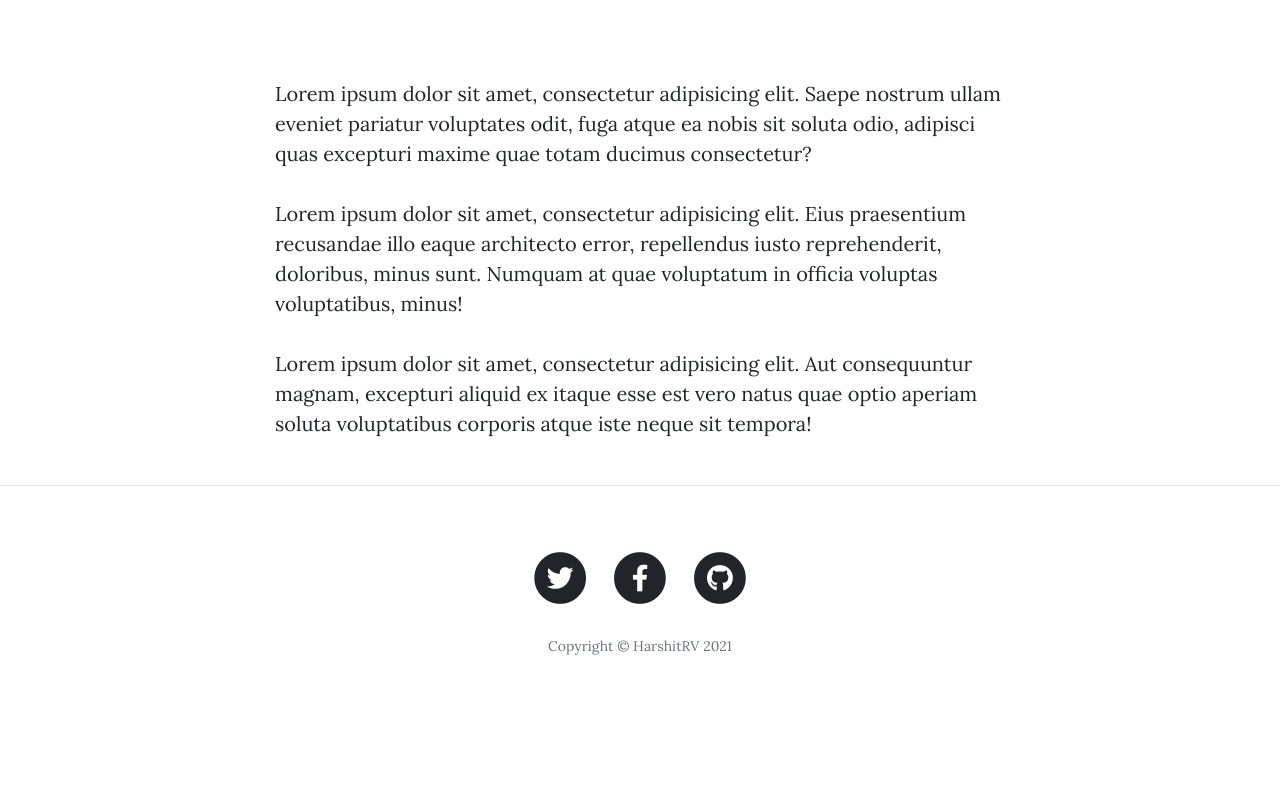
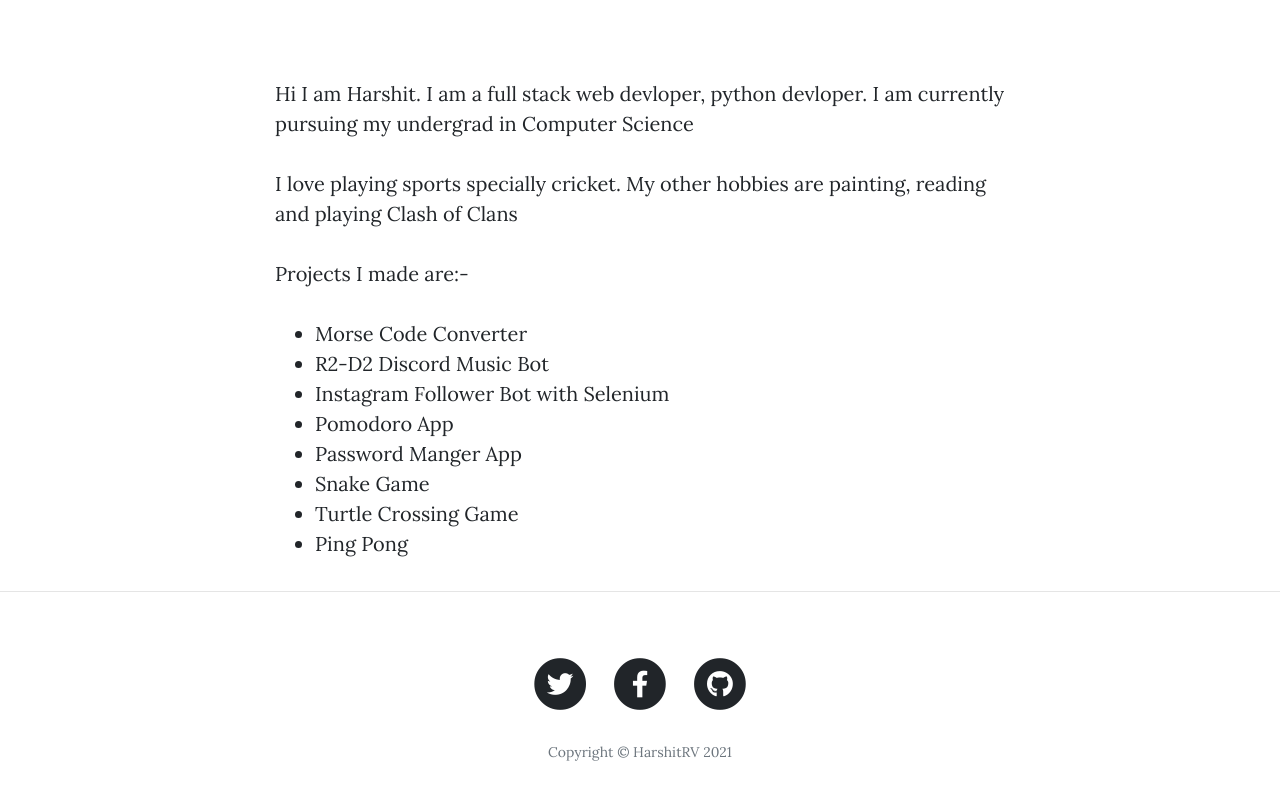
Before and after one commit to HarshitRV/HarshitRVBlogsite, a Flask app: page /about in a window 1280 px wide. Shown: the part 533-1332 px from the top of the page. Before the commit the page ends 1188 px from the top, so only its background shows below. Run offline with Flask 2, Linux system fonts and the light colour scheme; some libraries are stand-ins or nearby versions.

Commit message:
Changes in templates: about, header and index

```diff
--- a/templates/about.html
+++ b/templates/about.html
@@ -19,9 +19,35 @@
   <div class="container">
     <div class="row">
       <div class="col-lg-8 col-md-10 mx-auto">
-        <p>Lorem ipsum dolor sit amet, consectetur adipisicing elit. Saepe nostrum ullam eveniet pariatur voluptates odit, fuga atque ea nobis sit soluta odio, adipisci quas excepturi maxime quae totam ducimus consectetur?</p>
-        <p>Lorem ipsum dolor sit amet, consectetur adipisicing elit. Eius praesentium recusandae illo eaque architecto error, repellendus iusto reprehenderit, doloribus, minus sunt. Numquam at quae voluptatum in officia voluptas voluptatibus, minus!</p>
-        <p>Lorem ipsum dolor sit amet, consectetur adipisicing elit. Aut consequuntur magnam, excepturi aliquid ex itaque esse est vero natus quae optio aperiam soluta voluptatibus corporis atque iste neque sit tempora!</p>
+        <p>Hi I am Harshit. I am a full stack web devloper, python devloper. I am currently pursuing my undergrad in Computer Science</p>
+        <p>I love playing sports specially cricket. My other hobbies are painting, reading and playing Clash of Clans</p>
+        <p>Projects I made are:-</p>
+        <ul>
+          <li>
+            <a href="{{''.join(['https://github.com/HarshitRV/Morse-Code-Converter'])}}" target="_blank">Morse Code Converter</a>
+          </li>
+          <li>
+            <a href="{{''.join(['https://github.com/HarshitRV/R2-D2'])}}" target="_blank">R2-D2 Discord Music Bot</a>
+          </li>
+          <li>
+            <a href="{{''.join(['https://gist.github.com/HarshitRV/1ae4f4ee074b9e58275154f7a6e07b2c'])}}" target="_blank">Instagram Follower Bot with Selenium</a>
+          </li>
+          <li>
+            <a href="{{''.join(['https://github.com/HarshitRV/Python-100-Days-of-Code-/tree/main/Day-28/Focus%20App'])}}" target="_blank">Pomodoro App</a>
+          </li>
+          <li>
+            <a href="{{''.join(['https://github.com/HarshitRV/Python-100-Days-of-Code-/tree/main/Day-29/Password%20Manager%20App'])}}" target="_blank">Password Manger App</a>
+          </li>
+          <li>
+            <a href="{{''.join(['https://github.com/HarshitRV/Python-100-Days-of-Code-/tree/main/Day-20-21/Snake-Game'])}}" target="_blank">Snake Game</a>
+          </li>
+          <li>
+            <a href="{{''.join(['https://github.com/HarshitRV/Python-100-Days-of-Code-/tree/main/Day-23/Turtle%20Crossing%20Capstone'])}}" target="_blank">Turtle Crossing Game</a>
+          </li>
+          <li>
+            <a href="{{''.join(['https://github.com/HarshitRV/Python-100-Days-of-Code-/tree/main/Day-22/Pong-Game'])}}" target="_blank">Ping Pong</a>
+          </li>
+        </ul>
       </div>
     </div>
   </div>
--- a/templates/header.html
+++ b/templates/header.html
@@ -28,7 +28,7 @@
   <!-- Navigation -->
   <nav class="navbar navbar-expand-lg navbar-light fixed-top" id="mainNav">
     <div class="container">
-      <a class="navbar-brand" href="{{''.join(['https://github.com/HarshitRV']) }}" target="_blank">HarshitRV</a>
+      <a class="navbar-brand" href="/">Home</a>
       <button class="navbar-toggler navbar-toggler-right" type="button" data-toggle="collapse" data-target="#navbarResponsive" aria-controls="navbarResponsive" aria-expanded="false" aria-label="Toggle navigation">
         Menu
         <i class="fas fa-bars"></i>
@@ -36,7 +36,7 @@
       <div class="collapse navbar-collapse" id="navbarResponsive">
         <ul class="navbar-nav ml-auto">
           <li class="nav-item">
-            <a class="nav-link" href="/">Home</a>
+            <a class="nav-link" href="{{''.join(['https://github.com/HarshitRV']) }}">HarshitRV</a>
           </li>
           <li class="nav-item">
             <a class="nav-link" href="/about">About</a>
--- a/templates/index.html
+++ b/templates/index.html
@@ -7,8 +7,8 @@
       <div class="row">
         <div class="col-lg-8 col-md-10 mx-auto">
           <div class="site-heading">
-            <h1>Harshit's Blog</h1>
-            <span class="subheading">A collection of Harshit's random musings.</span>
+            <h1>HarshitRV's Blogsite</h1>
+            <span class="subheading">What should I write here?</span>
           </div>
         </div>
       </div>
```
